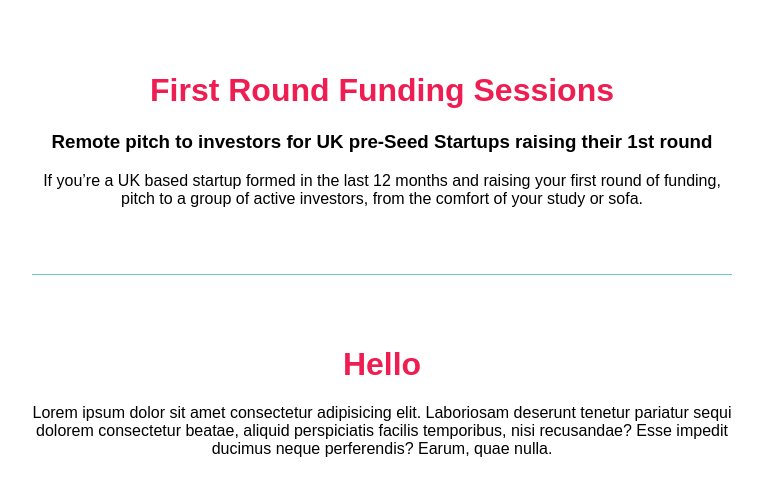
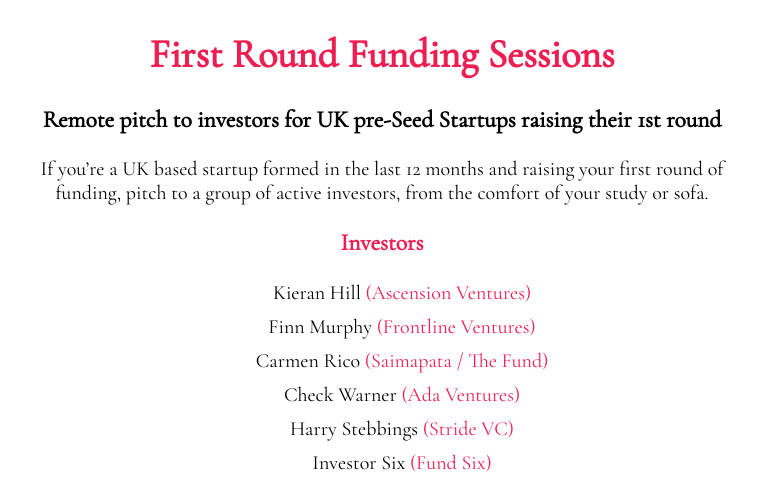
Before and after one commit to nicoalbanese/first-round, a website: page index.html in a window 1280 px wide. Shown: the part 253-755 px from the top of the page, without its empty margins (258-1021 px from the left). Drawn offline with nearby package versions, Linux system fonts and the light colour scheme.

Commit message:
updated again

```diff
--- a/index.html
+++ b/index.html
@@ -11,7 +11,7 @@
       <div class="wrapper">
         <div class="main">
           <img src="./assets/peole.svg" alt="" srcset="" class="main-logo" />
-          <div class="header-top separator">
+          <div class="header-top">
             <h1>First Round Funding Sessions</h1>
             <h3>
               Remote pitch to investors for UK pre-Seed Startups raising their
@@ -23,14 +23,29 @@
               investors, from the comfort of your study or sofa.
             </p>
           </div>
-          <div class="text-middle separator">
-            <h1>Hello</h1>
-            <p>
-              Lorem ipsum dolor sit amet consectetur adipisicing elit.
-              Laboriosam deserunt tenetur pariatur sequi dolorem consectetur
-              beatae, aliquid perspiciatis facilis temporibus, nisi recusandae?
-              Esse impedit ducimus neque perferendis? Earum, quae nulla.
-            </p>
+          <div class="text-middle">
+            <h3 class="investor-heading">Investors</h3>
+            <ul class="investor-list">
+              <li class="investor-name">
+                Kieran Hill <span class="fund-name">(Ascension Ventures)</span>
+              </li>
+              <li class="investor-name">
+                Finn Murphy <span class="fund-name">(Frontline Ventures)</span>
+              </li>
+              <li class="investor-name">
+                Carmen Rico
+                <span class="fund-name">(Saimapata / The Fund)</span>
+              </li>
+              <li class="investor-name">
+                Check Warner <span class="fund-name">(Ada Ventures)</span>
+              </li>
+              <li class="investor-name">
+                Harry Stebbings <span class="fund-name">(Stride VC)</span>
+              </li>
+              <li class="investor-name">
+                Investor Six <span class="fund-name">(Fund Six)</span>
+              </li>
+            </ul>
           </div>
           <div class="text-bottom separator">
             <h1>Hello</h1>
--- a/style.css
+++ b/style.css
@@ -1,12 +1,17 @@
+@import url("https://fonts.googleapis.com/css2?family=Cormorant+Garamond&family=Crimson+Text&display=swap");
+
 :root {
   --main-color: white;
   --secondary-color: #69c9d0;
   --third-color: #ee1d52;
   --fourth-color: black;
+  --fifth-color: #c2c2c2;
 }
 
 body {
-  font-family: Arial, Helvetica, sans-serif;
+  font-family: "Cormorant Garamond", "Crimson Text", Arial, Helvetica,
+    sans-serif;
+  font-size: 20px;
   box-sizing: border-box;
   margin: 0;
   background-color: var(--main-color);
@@ -28,10 +33,30 @@
 }
 
 .separator {
-  border-bottom: solid 1px var(--secondary-color);
+  border-top: solid 1px var(--fifth-color);
   padding: 50px 0;
 }
 
 .main-logo {
   max-width: 200px;
 }
+
+/* Investor List */
+
+.investor-heading {
+  color: var(--third-color);
+}
+
+.investor-list {
+  list-style: none;
+  text-align: center;
+}
+
+.investor-name {
+  padding-bottom: 10px;
+}
+
+.fund-name {
+  /* font-style: italic; */
+  color: var(--third-color);
+}
```
